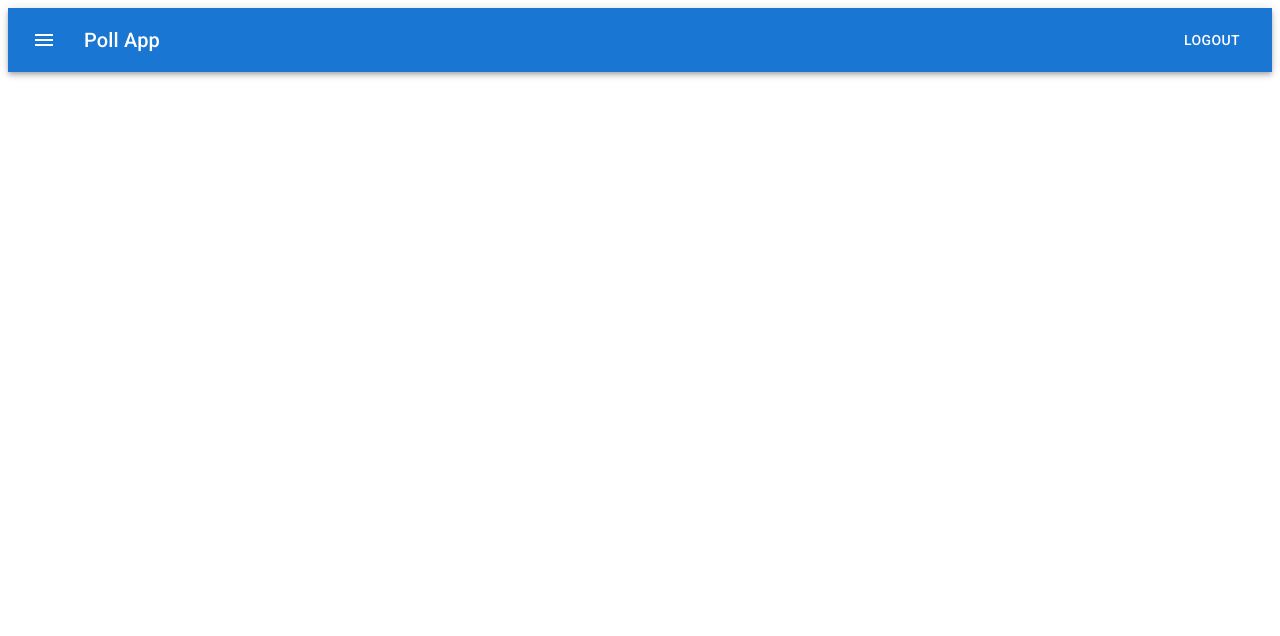
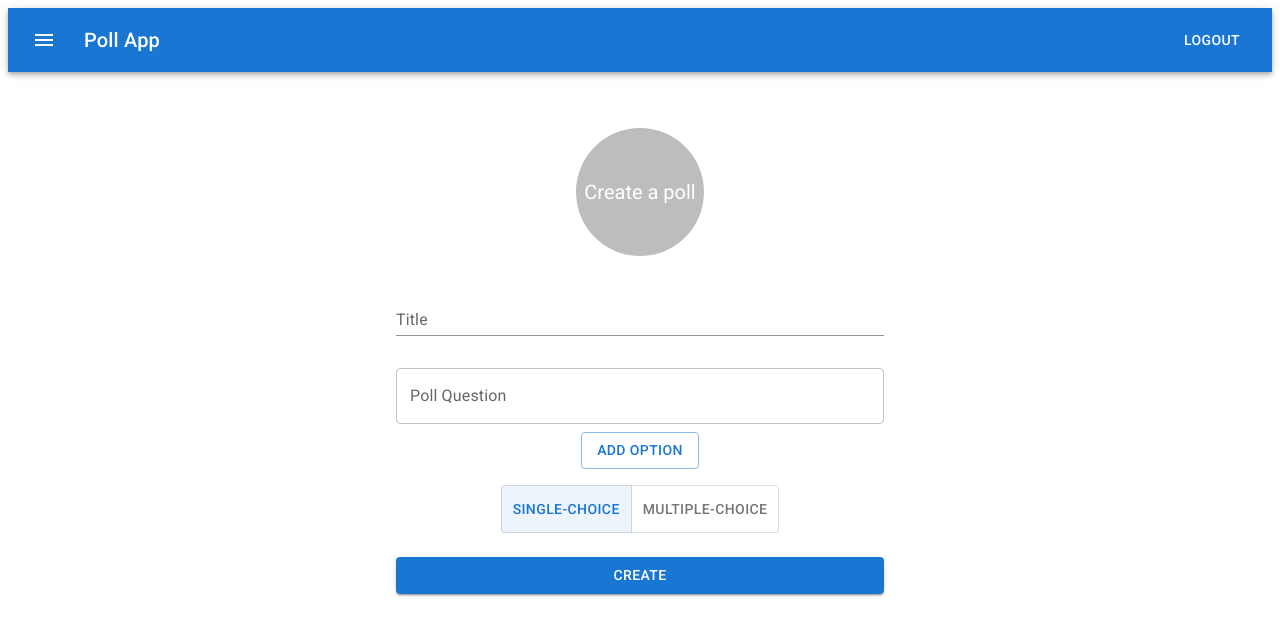
Before and after one commit to alexshhadeh/poll, a React (Vite) app: page /create in a window 1280 px wide. Before the commit this address had no page. Shown: the top 636 px of the page. Built offline with nearby package versions, Linux system fonts and the light colour scheme.

Commit message:
feat: PollCreate: remove button

```diff
--- a/src/components/MainRouterContainer/MainRouterContainer.jsx
+++ b/src/components/MainRouterContainer/MainRouterContainer.jsx
@@ -2,14 +2,16 @@ import React from 'react';
 import { Route, Routes } from 'react-router-dom';
 import { HomeView } from '../../views/HomeView/HomeView';
 import { LoginView } from '../../views/LoginView/LoginView';
-// import { SignupView } from '../../views/SignupView/SignupView';
+import { CreatePollView } from '../../views/CreatePollView/CreatePollView';
+import { SignupView } from '../../views/SignupView/SignupView';
 
 export const MainRouterContainer = () => {
   return (
     <Routes>
       <Route path="/" element={<HomeView />} />
       <Route path="/login" element={<LoginView />} />
-      {/* <Route path="/signup" element={<SignupView />} /> */}
+      <Route path="/register" element={<SignupView />} />
+      <Route path="/create" element={<CreatePollView />} />
     </Routes>
   );
 };
--- a/src/views/CreatePollView/CreatePollView.jsx
+++ b/src/views/CreatePollView/CreatePollView.jsx
@@ -1,38 +1,60 @@
 import React from 'react';
-import { useState } from "react";
+import { useState } from 'react';
 import {
   Avatar,
   Button,
-  Divider,
-  Grid,
-  IconButton,
-  InputAdornment,
   TextField,
-  Typography,
-  Fab,
   ToggleButton,
   ToggleButtonGroup,
 } from '@mui/material';
-import {
-  Facebook as FacebookIcon,
-  Google as GoogleIcon,
-  Add as AddIcon,
-} from '@mui/icons-material';
 
 import { styles } from './styles';
+import { useNavigate } from 'react-router';
 
 export const CreatePollView = () => {
   const [alignment, setAlignment] = React.useState('web');
-  const [counter, setCounter] = useState(0);
+  const [options, setOptions] = useState([]);
+  const [pollQuestion, setPollQuestion] = useState('');
+
+  const naviagte = useNavigate();
 
   const handleChange = (event, newAlignment) => {
     setAlignment(newAlignment);
   };
 
-  const handleClick = () => {
-    setCounter(counter + 1);
-    console.log(counter);
+  const addOption = () => {
+    setOptions([...options, '']);
   };
+
+  const updateOption = (option, index) => {
+    const newOptions = [...options];
+    newOptions[index] = option;
+    setOptions(newOptions);
+  };
+
+  const removeOption = (index) => {
+    const newOptions = [...options];
+    newOptions.splice(index, 1);
+    setOptions(newOptions);
+  };
+
+  const handlePollQuestionChange = (event) => {
+    setPollQuestion(event.target.value);
+  };
+
+  const handleCreatePoll = (_) => {
+    const output = {
+      pollQuestion,
+      options,
+    };
+
+    console.log(output);
+
+    alert('A poll has just been created!');
+
+    naviagte('/home');
+  };
+
   return (
     <div css={styles.root}>
       <Avatar alt="App Logo" css={styles.logo} sx={{ width: 56, height: 56 }}>
@@ -46,24 +68,33 @@ export const CreatePollView = () => {
         css={styles.input}
       />
       <TextField
-        label="Option"
-        type="text"
+        label="Poll Question"
+        value={pollQuestion}
+        onChange={handlePollQuestionChange}
         fullWidth
-        css={styles.input}
+        margin="normal"
       />
-      {Array.from(Array(counter)).map((c, index) => {
-        return <TextField
-        key={c}
-        label="Option"
-        type="text"
+      {options.map((option, index) => (
+        <div css={styles.optionStyles} key={index}>
+          <TextField
+            label={`Option ${index + 1}`}
+            value={option}
+            onChange={(event) => updateOption(event.target.value, index)}
             fullWidth
-        css={styles.input}
-      />;
-      })}
-      <Fab color="primary" aria-label="add" onClick={handleClick} css={styles.button}>
-        <AddIcon />
-      </Fab>
-
+            margin="normal"
+          />
+          <Button
+            variant="outlined"
+            color="error"
+            onClick={() => removeOption(index)}
+          >
+            Remove
+          </Button>
+        </div>
+      ))}
+      <Button variant="outlined" onClick={addOption} margin="normal">
+        Add Option
+      </Button>
       <ToggleButtonGroup
         color="primary"
         value={alignment}
@@ -76,7 +107,13 @@ export const CreatePollView = () => {
         <ToggleButton value="android">Multiple-choice</ToggleButton>
       </ToggleButtonGroup>
 
-      <Button variant="contained" color="primary" fullWidth css={styles.button}>
+      <Button
+        variant="contained"
+        color="primary"
+        fullWidth
+        css={styles.button}
+        onClick={handleCreatePoll}
+      >
         Create
       </Button>
     </div>
--- a/src/views/CreatePollView/styles.js
+++ b/src/views/CreatePollView/styles.js
@@ -46,4 +46,14 @@ export const styles = {
       }
     }
   `,
+  optionStyles: css`
+    display: flex;
+    flex-direction: row;
+    justify-content: space-between;
+    align-items: center;
+
+    & > * {
+      margin: 0.5rem;
+    }
+  `,
 };
```
Also changed, not shown: 1 other file (tests, documents, lock files or other folders). Lines whose indentation alone changed are shown as unchanged.
